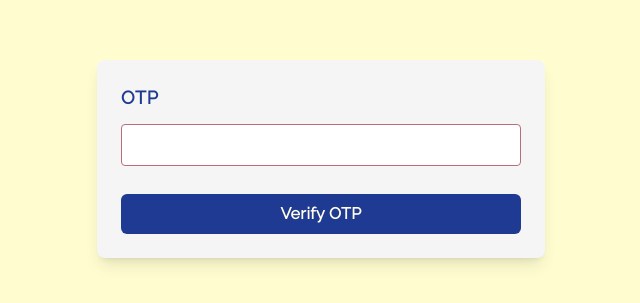
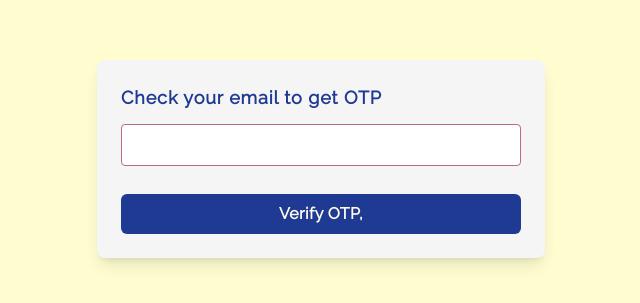
Before and after one commit to favourAyomikun/AccessoryOasis-client, a Next.js app: page /sign-up/verify-email in a window 1280 px wide. Shown: the part 241-544 px from the top of the page, without its empty margins (319-959 px from the left). Built offline with nearby package versions, Linux system fonts and the light colour scheme.

Commit message:
added a logic

```diff
--- a/app/page.jsx
+++ b/app/page.jsx
@@ -46,6 +46,10 @@ export default function Home() {
         if (userId) {
           localStorage.setItem("userId", userId);
           router.push("/homepage");
+
+          // Clear the form after successful login
+          setEmail("");
+          setPassword("");
         } else {
           setErrorMessage("User ID not found in the token.");
         }
--- a/app/sign-up/page.jsx
+++ b/app/sign-up/page.jsx
@@ -38,6 +38,11 @@ const Register = () => {
         setErrorMessage("");
 
         const email = response.data.user.email;
+
+        // clear the form inputs after successful registration
+        setUsername("");
+        setEmail("");
+        setPassword("");
 
         // send otp to user's email
         const otpResponse = await axios.post(
--- a/app/sign-up/verify-email/page.jsx
+++ b/app/sign-up/verify-email/page.jsx
@@ -76,7 +76,7 @@ const OtpVerificationPage = () => {
       >
         <div className="input_container">
           <label htmlFor="otp" className="label">
-            OTP
+            Check your email to get OTP
           </label>
           <input
             type="text"
@@ -94,7 +94,7 @@ const OtpVerificationPage = () => {
           {loading ? (
             <ImSpinner10 className="mx-auto animate-spin text-[40px] md:text-[42px] text-[#B76E79]" />
           ) : (
-            "Verify OTP"
+            "Verify OTP,"
           )}
         </button>
       </form>
```
